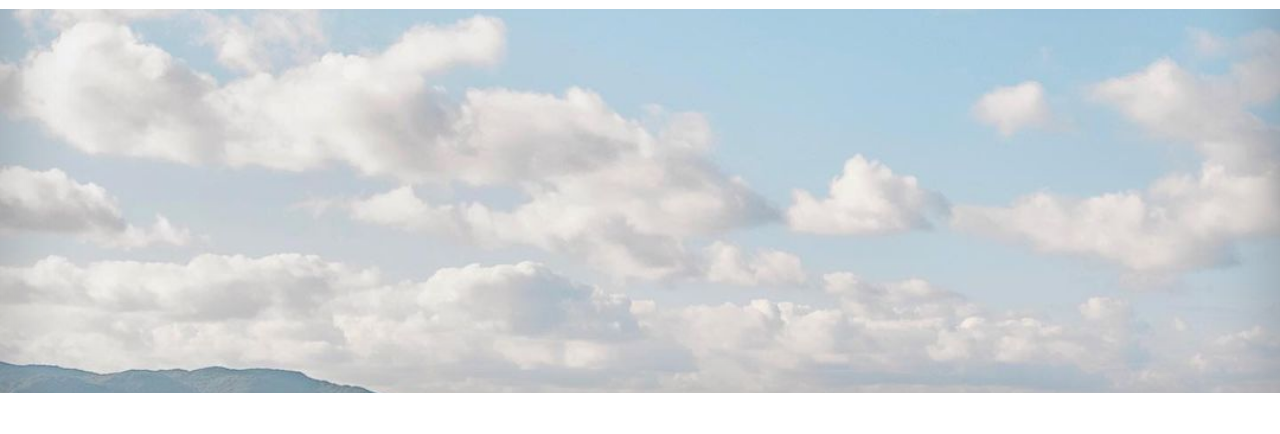
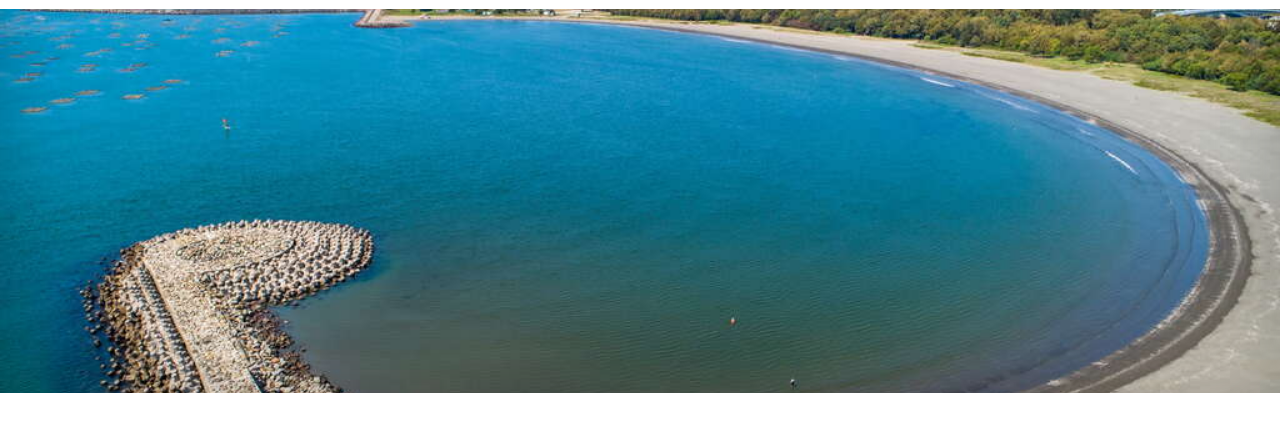
Before and after one commit to tinaaa071/moment-project, a website: page dist/travel-1.html in a window 1280 px wide. Shown: the part 51-485 px from the top of the page. Drawn offline with nearby package versions, Linux system fonts and the light colour scheme; a web font is replaced by a local one.

Commit message:
travel-1

```diff
--- a/dist/travel-1.html
+++ b/dist/travel-1.html
@@ -71,7 +71,7 @@
 
     <!-- cover -->
     <div class=" h-56 md:h-96 overflow-hidden mb-12 " style="background: #EAF5F6; ">
-      <div class="pagetop4 ">
+      <div class="pagetop7 ">
       </div>
     </div>
 
```
